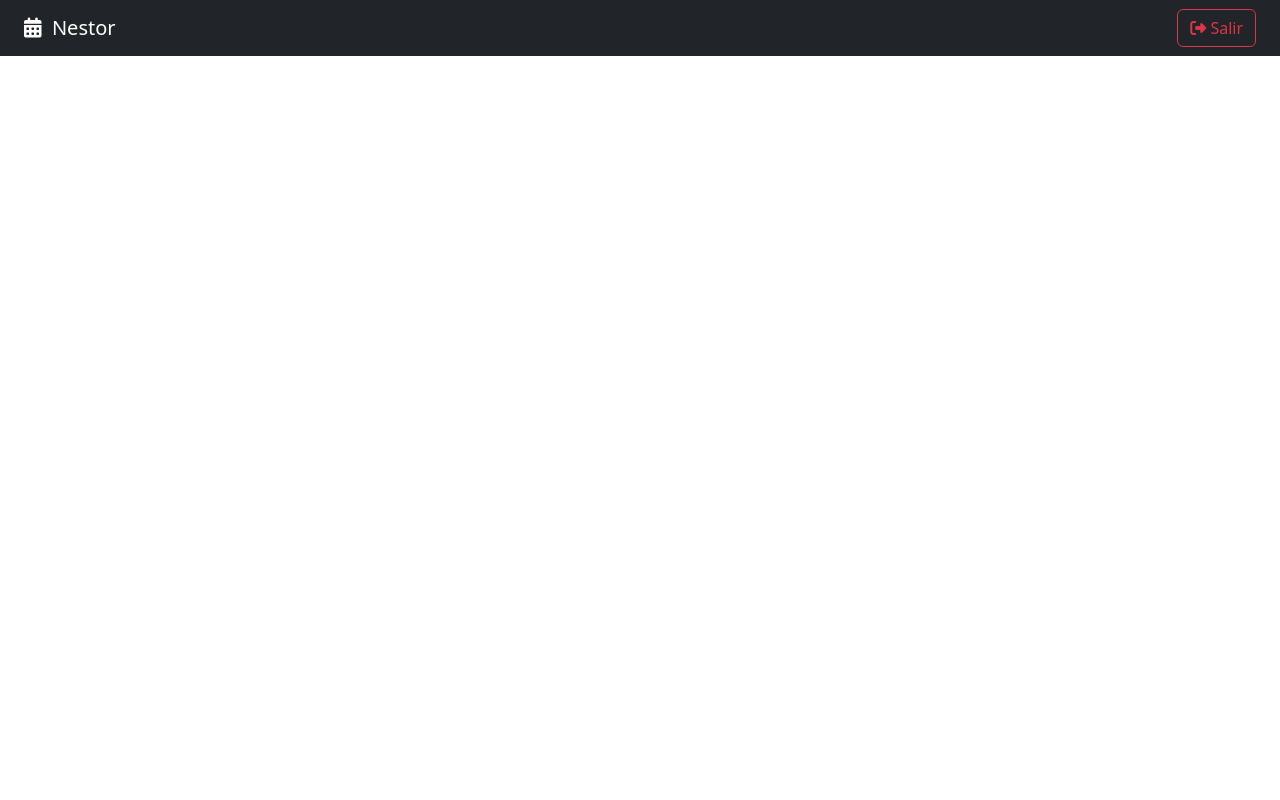
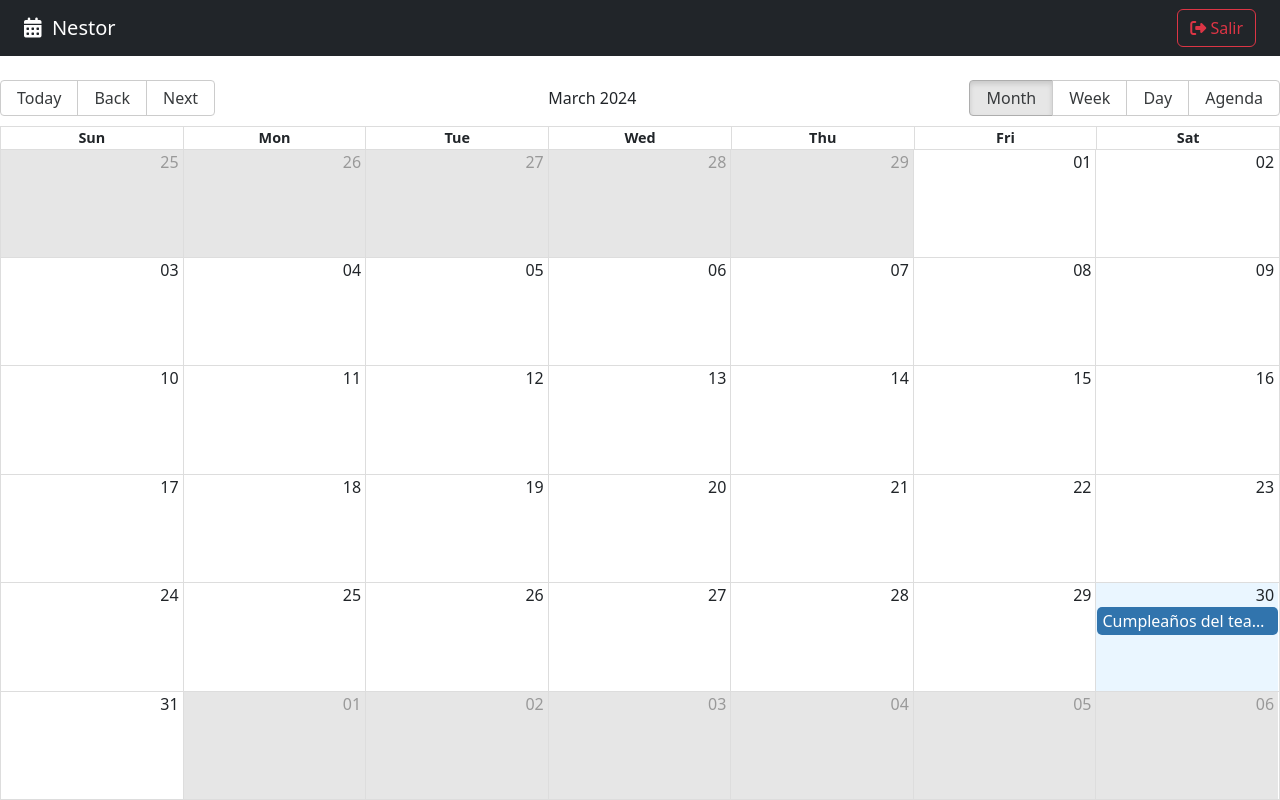
Before and after one commit to rotsenk/Agenda-Redux, a React (Vite) app in the folder agenda-redux/: page / in a window 1280 px wide. Built offline with nearby package versions, Linux system fonts and the light colour scheme.

Commit message:
Creación del Calendario

```diff
--- a/agenda-redux/package.json
+++ b/agenda-redux/package.json
@@ -10,7 +10,9 @@
     "preview": "vite preview"
   },
   "dependencies": {
+    "date-fns": "^3.6.0",
     "react": "^18.2.0",
+    "react-big-calendar": "^1.11.2",
     "react-dom": "^18.2.0",
     "react-router-dom": "^6.22.3"
   },
--- a/agenda-redux/src/calendar/pages/CalendarPage.jsx
+++ b/agenda-redux/src/calendar/pages/CalendarPage.jsx
@@ -1,9 +1,53 @@
-import { Navbar } from "../";//hacemos  esta importación porque ya tenemos nuestro archivo que contiene todas las importaciones
+import { Calendar, dateFnsLocalizer } from 'react-big-calendar';
+import 'react-big-calendar/lib/css/react-big-calendar.css';
+
+import enUS from 'date-fns/locale/en-US';
+import { addHours, format, parse, startOfWeek, getDay } from 'date-fns';
+
+import { Navbar } from "../";
+
+const locales = {
+  'en-US': enUS,
+}
+
+const localizer = dateFnsLocalizer({
+  format,
+  parse,
+  startOfWeek,
+  getDay,
+  locales,
+})
+
+//creamos una lista de eventos, así rapidamente
+//con addHours, podemos elegir una fecha y sumarle horas, en este caso 2
+//aquí podemos poner eventos personalizados, los unicos obligatorios son
+//title, start, y end
+const events = [{
+  title: 'Cumpleaños del team leader',
+  notes: 'Comprar una taza de spiderman pequeño',
+  start: new Date(),
+  end: addHours( new Date(), 2 ),
+  bgColor: '#fafafa',
+  user: {
+    _id: '123',
+    name: 'Nestor'
+  }
+}]
+//reemplazamos por myEventList
 
 export const CalendarPage = () => {
   return (
     <>
       <Navbar />
+
+      <Calendar
+        localizer={ localizer }
+        events={ events }
+        startAccessor="start"
+        endAccessor="end"
+        style={{ height: 'calc( 100vh - 80px)' }}
+      />
+
     </>
   )
 }
```
Also changed, not shown: 2 other files (tests, documents, lock files or other folders).
